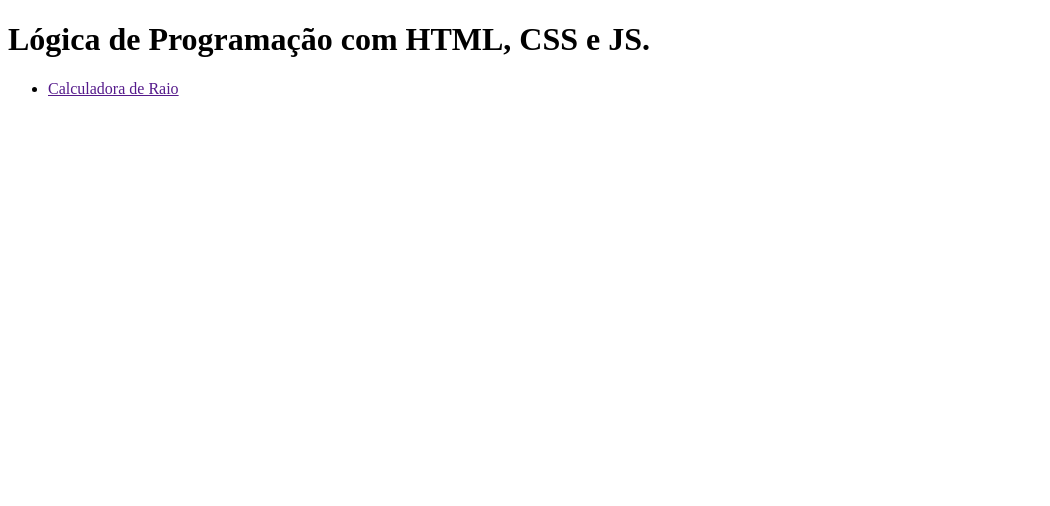
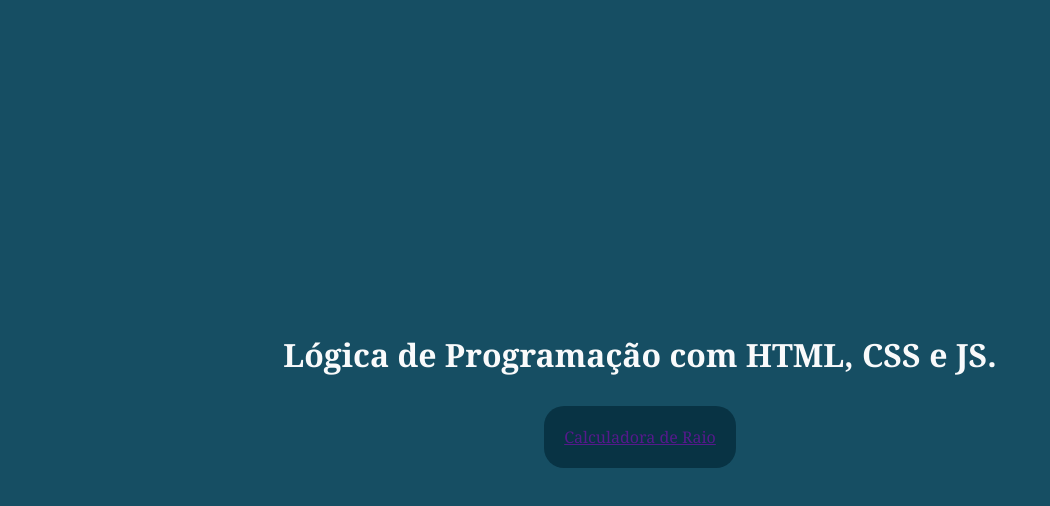
Before and after one commit to luiza945/atividade-7, a plain HTML site: page index.html in a window 1280 px wide. Shown: the whole page, without its empty margins (0-1050 px from the left). Drawn offline with Linux system fonts and the light colour scheme.

Commit message:
style: add new styles for style.css

```diff
--- a/index.html
+++ b/index.html
@@ -3,6 +3,7 @@
 <head>
     <meta charset="UTF-8">
     <meta name="viewport" content="width=device-width, initial-scale=1.0">
+    <link rel="stylesheet" href="style.css">
     <title>Lógica de Programação com HTML, CSS e JS.</title>
 </head>
 <body>
--- a/style.css
+++ b/style.css
@@ -0,0 +1,35 @@
+* {
+    margin: 0;
+    box-sizing: border-box;
+    padding: 0;
+    font-family: Cambria, Cochin, Georgia, Times, 'Times New Roman', serif;
+}
+
+:root {
+    --main-background: #164e63;
+    --text-color: #f9fafb;
+    --nav-background:#083344;
+}
+
+body {
+    background-color: var(--main-background);
+    color: var(--text-color);
+    display: flex;
+    flex-direction: column;
+    min-height: 100svh;
+    justify-content: center;
+    align-items: center;
+    gap: 30px;
+}
+
+nav {
+    background-color: var(--nav-background);
+    width: fit-content;
+    padding: 20px;
+    border-radius: 20px;
+
+}
+
+ul, li {
+    list-style: none;
+}
```
